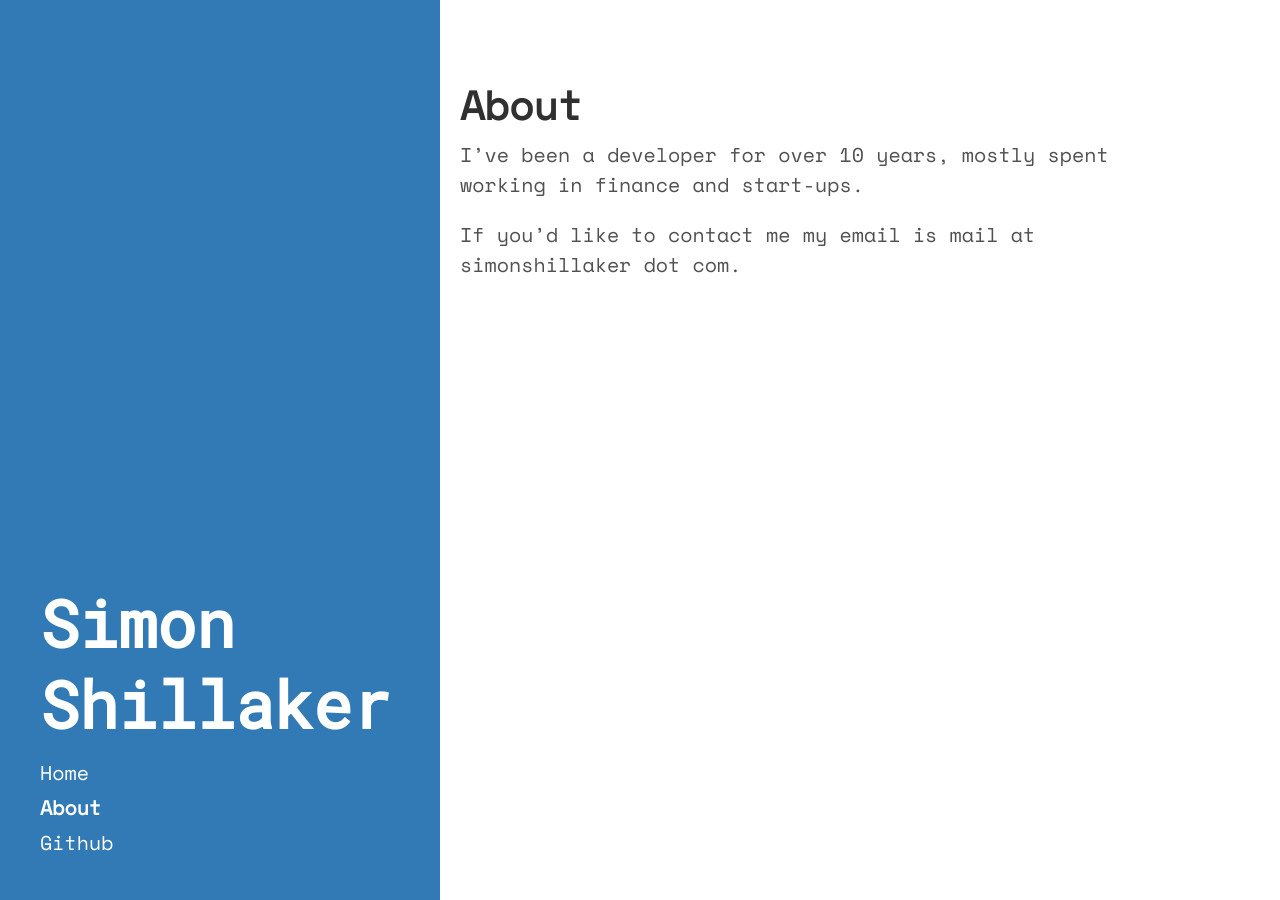
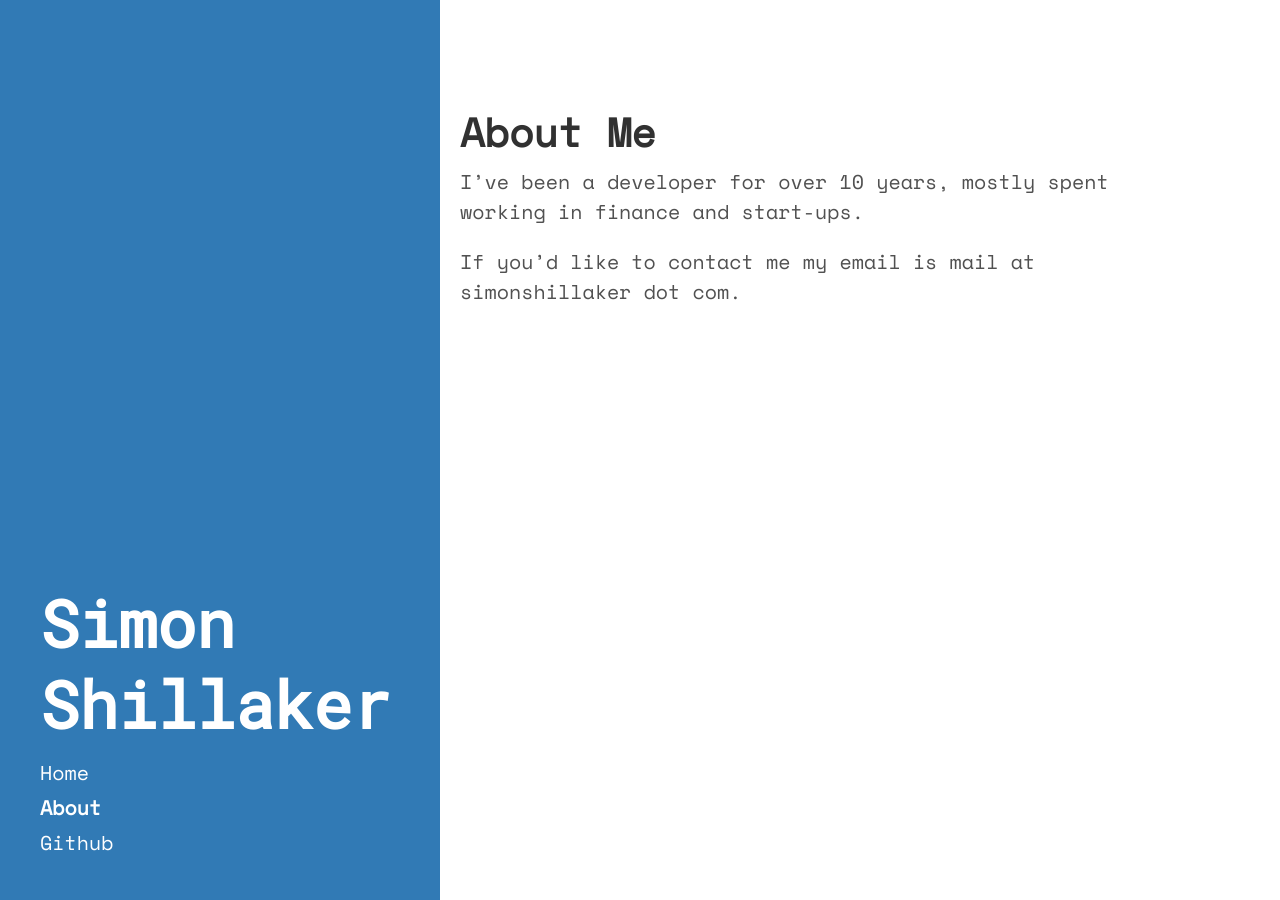
Before and after one commit to Shillaker/shillaker.github.io, a Jekyll site: the page built from about.md, in a window 1280 px wide. Built offline with Jekyll 4.4.1, drawn with Linux system fonts in a browser that asks for light colours.

Commit message:
Small formatting tweaks

```diff
--- a/_layouts/page.html
+++ b/_layouts/page.html
@@ -3,6 +3,5 @@ layout: default
 ---
 
 <div class="page">
-  <h1 class="page-title">{{ page.title }}</h1>
   {{ content }}
 </div>
--- a/about.md
+++ b/about.md
@@ -3,6 +3,8 @@ layout: page
 title: About
 ---
 
+# About Me
+
 I've been a developer for over 10 years, mostly spent working in finance and start-ups.
 
 If you'd like to contact me my email is mail at simonshillaker dot com.
```
